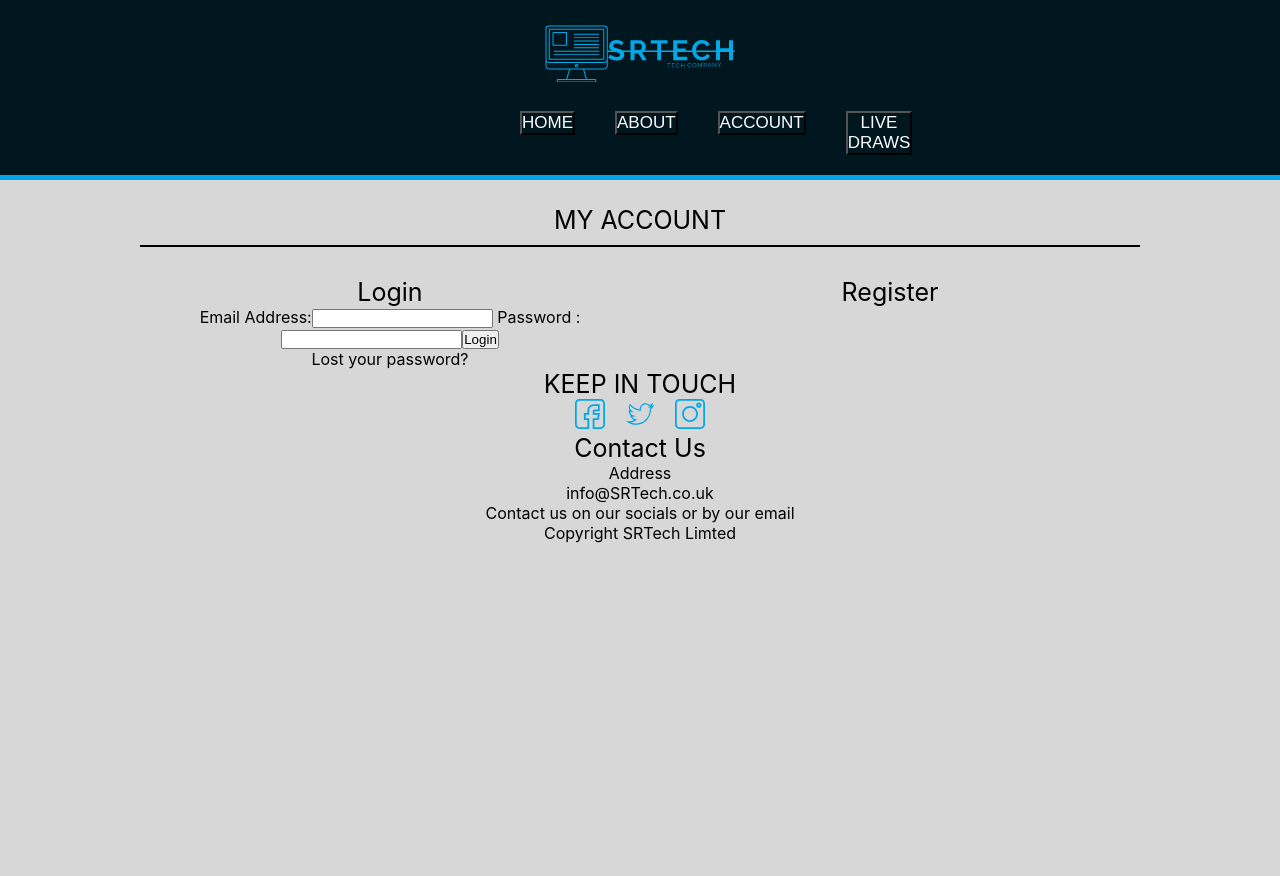
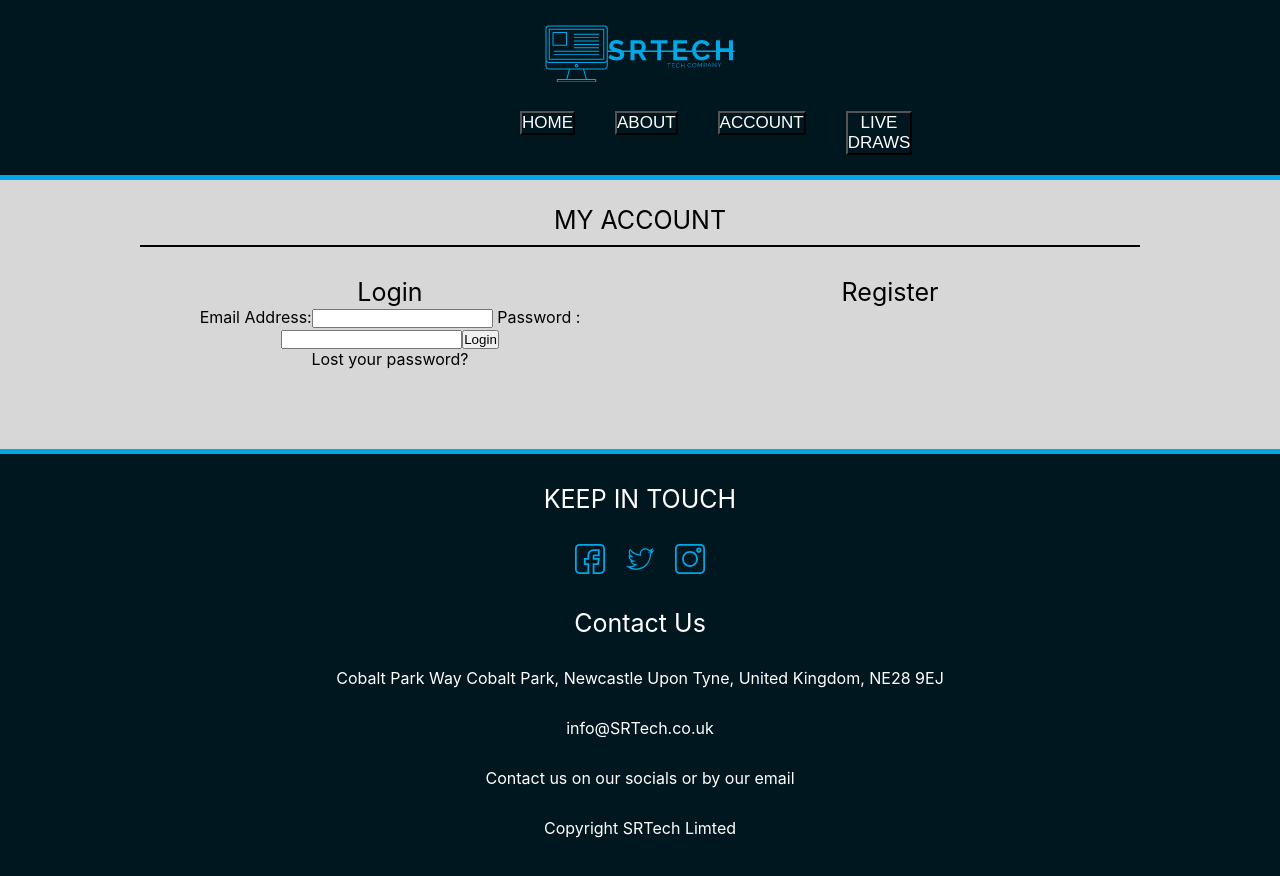
Before and after one commit to SeanRichhh/client-side-raffle-site, a React (Create React App) app: page /account in a window 1280 px wide. Shown: the top 876 px of the page. Before the commit the page ends 800 px from the top, so only its background shows below. Built offline with nearby package versions, Linux system fonts and the light colour scheme.

Commit message:
footer styled and completed

```diff
--- a/src/components/Footer/Footer.js
+++ b/src/components/Footer/Footer.js
@@ -3,10 +3,10 @@ import '../Footer/footer.css'
 const Footer = () => {
     return(
         <div className="footer-container">
-            <div>
+            <div className='footer-icon-container'>
                 <h3>KEEP IN TOUCH</h3>
             </div>
-            <div>
+            <div className='footer-icon-container'>
                 <ul className="grid-footer">
                     <li>
                     <svg viewBox="0 0 512 512" xmlns="http://www.w3.org/2000/svg" width={30}>
@@ -45,9 +45,9 @@ const Footer = () => {
                 </li>
                 </ul>
             </div>
-            <div>
+            <div className='contact-footer'>
                 <h3>Contact Us</h3>
-                <p>Address</p>
+                <p>Cobalt Park Way Cobalt Park, Newcastle Upon Tyne, United Kingdom, NE28 9EJ</p>
                 <p>info@SRTech.co.uk</p>
                 <p>Contact us on our socials or by our email</p>
                 <p>Copyright SRTech Limted</p>
--- a/src/components/Footer/footer.css
+++ b/src/components/Footer/footer.css
@@ -3,3 +3,20 @@
     grid-template-columns: 50px 50px 50px;
     place-content: center;
 }
+
+.footer-container{
+    background-color: #00171F;
+    border-top: solid 5px #00A8E8;
+    margin-top: 80px;
+    padding-bottom: 20px;
+}
+
+.footer-container * {
+    color: white;
+}
+.contact-footer *{
+    margin: 30px;
+}
+.footer-icon-container{
+    margin-top: 30px;
+}
```
